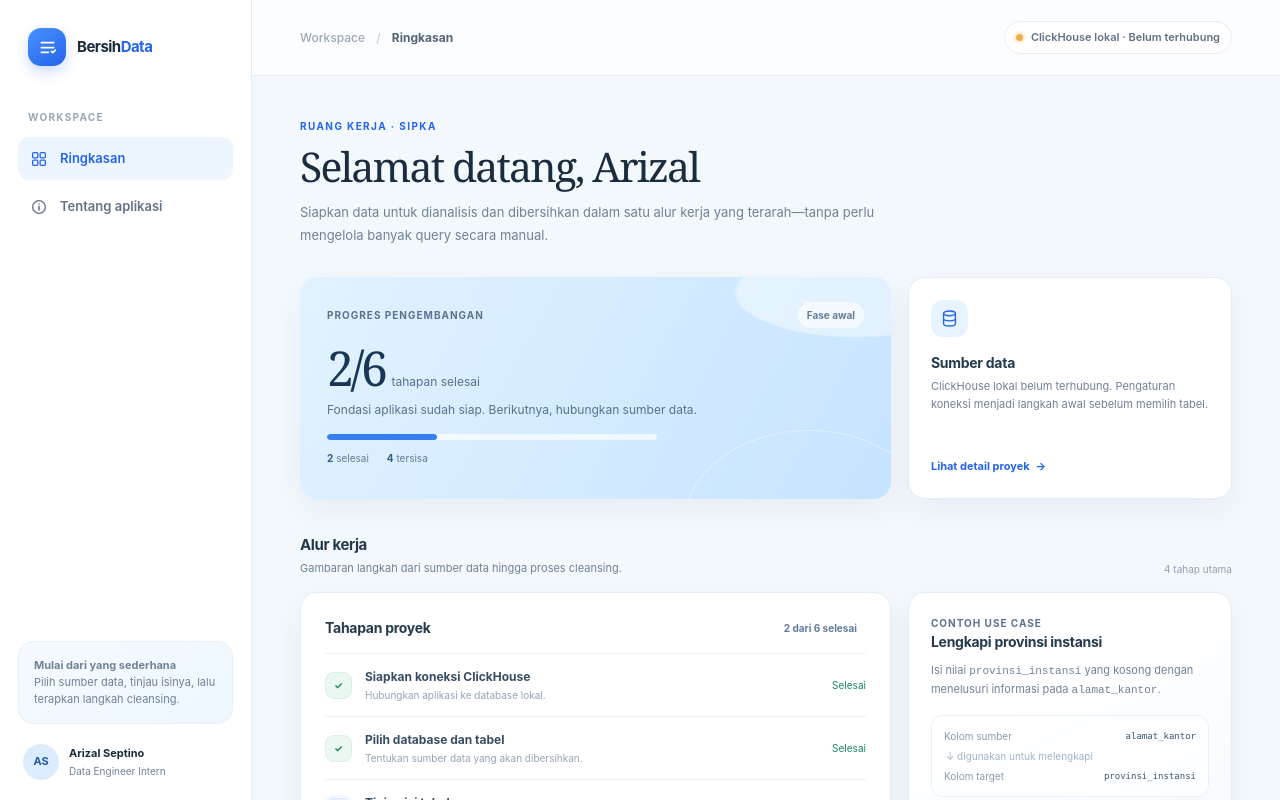
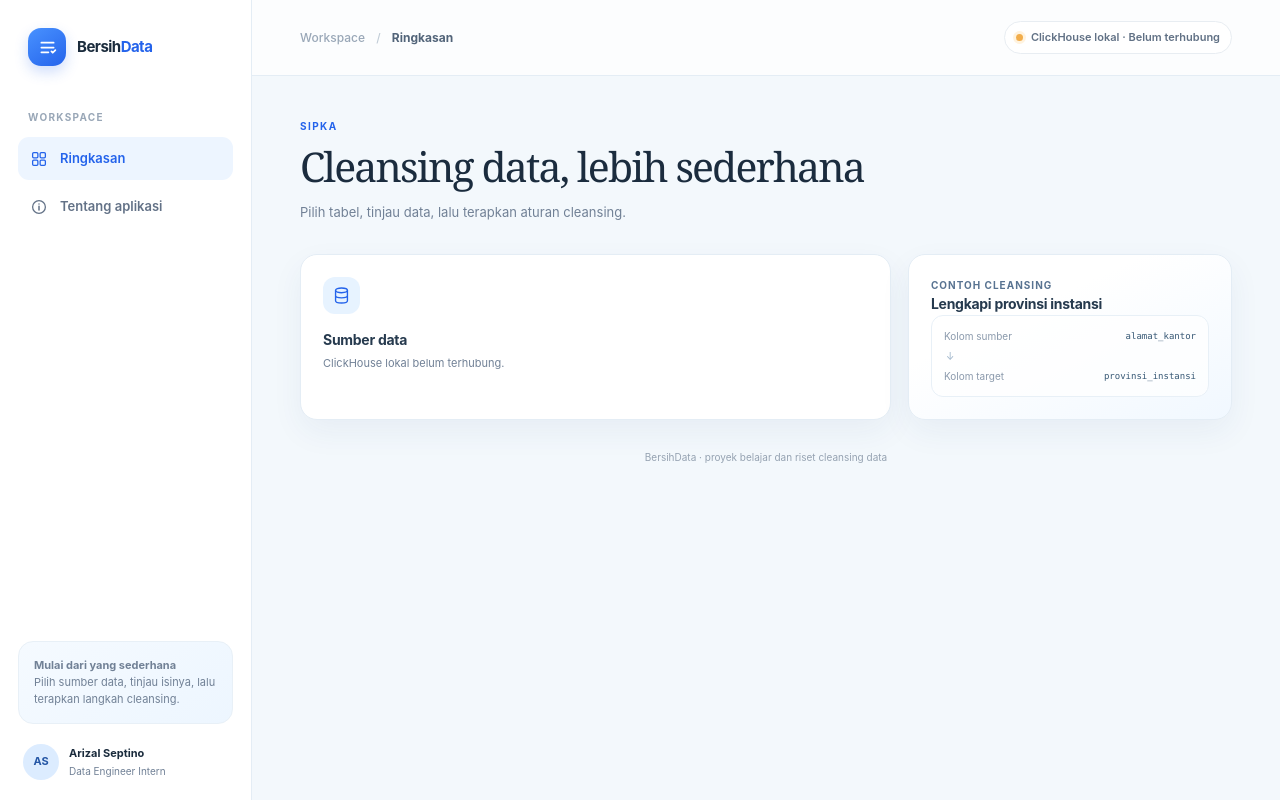
Before and after one commit to arizalseptino/cleansing-app, a Nuxt app: page / in a window 1280 px wide. Shown: the top 800 px of the page. Built offline with nearby package versions, Linux system fonts and the light colour scheme.

Commit message:
frontend update

```diff
--- a/app/assets/css/main.css
+++ b/app/assets/css/main.css
@@ -1,14 +1,12 @@
 :root {
   color-scheme: light;
   --warna-utama: #2463eb;
-  --warna-utama-gelap: #1649b8;
   --warna-teks: #1a2b3c;
   --warna-redup: #718196;
   --warna-latar: #f3f8fc;
   --warna-kartu: #ffffff;
   --warna-garis: #e4edf5;
   --warna-biru-muda: #e7f3ff;
-  --warna-hijau: #17895e;
   --bayangan-kartu: 0 12px 32px rgb(34 72 112 / 6%);
 }
 
@@ -290,37 +288,6 @@ a {
   box-shadow: var(--bayangan-kartu);
 }
 
-.progress-card {
-  position: relative;
-  overflow: hidden;
-  min-height: 222px;
-  padding: 25px 27px;
-  border: 0;
-  background:
-    radial-gradient(ellipse at 94% 7%, rgb(255 255 255 / 45%) 0 15%, transparent 15.5%),
-    linear-gradient(118deg, #e2f2ff 0%, #d2eaff 58%, #c6e3ff 100%);
-}
-
-.progress-card::after {
-  position: absolute;
-  right: -44px;
-  bottom: -123px;
-  width: 250px;
-  height: 190px;
-  border: 1px solid rgb(255 255 255 / 38%);
-  border-radius: 50%;
-  content: '';
-}
-
-.progress-top,
-.card-heading,
-.stage-card-header {
-  display: flex;
-  align-items: center;
-  justify-content: space-between;
-  gap: 12px;
-}
-
 .eyebrow {
   margin: 0;
   color: #587391;
@@ -330,77 +297,8 @@ a {
   text-transform: uppercase;
 }
 
-.soft-badge {
-  display: inline-flex;
-  align-items: center;
-  gap: 6px;
-  padding: 5px 9px;
-  border-radius: 999px;
-  color: #627c97;
-  background: rgb(255 255 255 / 62%);
-  font-size: 10px;
-  font-weight: 650;
-  white-space: nowrap;
-}
-
-.progress-number {
-  display: flex;
-  align-items: baseline;
-  gap: 7px;
-  margin-top: 16px;
-}
-
-.progress-number strong {
-  color: #193755;
-  font-family: Georgia, 'Times New Roman', serif;
-  font-size: 48px;
-  font-weight: 500;
-  letter-spacing: -0.07em;
-  line-height: 1;
-}
-
-.progress-number span {
-  color: #57728e;
-  font-size: 12px;
-}
-
-.progress-copy {
-  margin: 8px 0 15px;
-  color: #59728c;
-  font-size: 12px;
-}
-
-.progress-track {
-  width: min(330px, 78%);
-  height: 6px;
-  overflow: hidden;
-  border-radius: 99px;
-  background: rgb(255 255 255 / 68%);
-}
-
-.progress-track span {
-  display: block;
-  width: 33.333%;
-  height: 100%;
-  border-radius: inherit;
-  background: #367ff1;
-}
-
-.progress-foot {
-  display: flex;
-  gap: 18px;
-  margin-top: 10px;
-  color: #617b95;
-  font-size: 10px;
-}
-
-.progress-foot strong {
-  color: #315a83;
-}
-
 .connection-card {
   display: flex;
-  min-height: 222px;
   flex-direction: column;
   justify-content: space-between;
   padding: 22px;
@@ -437,128 +335,6 @@ a {
   line-height: 1.6;
 }
 
-.text-link {
-  display: inline-flex;
-  width: fit-content;
-  align-items: center;
-  gap: 6px;
-  margin-top: 13px;
-  color: var(--warna-utama);
-  font-size: 11px;
-  font-weight: 700;
-  text-decoration: none;
-}
-
-.text-link:hover {
-  color: var(--warna-utama-gelap);
-}
-
-.section-heading {
-  display: flex;
-  align-items: end;
-  justify-content: space-between;
-  gap: 16px;
-  margin: 34px 0 15px;
-}
-
-.section-heading h2 {
-  margin: 0;
-  color: #25384b;
-  font-size: 15px;
-  font-weight: 720;
-  letter-spacing: -0.025em;
-}
-
-.section-heading p {
-  margin: 3px 0 0;
-  color: var(--warna-redup);
-  font-size: 11px;
-}
-
-.section-caption {
-  color: #91a0b0;
-  font-size: 10px;
-}
-
-.stage-card {
-  padding: 22px 24px 12px;
-}
-
-.stage-card-header {
-  padding-bottom: 12px;
-}
-
-.stage-card-header .card-title {
-  margin: 0;
-}
-
-.stage-list {
-  display: grid;
-}
-
-.stage-row {
-  display: grid;
-  grid-template-columns: 28px minmax(0, 1fr) auto;
-  align-items: center;
-  gap: 12px;
-  min-height: 63px;
-  border-top: 1px solid #edf2f6;
-}
-
-.stage-marker {
-  display: grid;
-  width: 27px;
-  height: 27px;
-  place-items: center;
-  border: 1px solid #e0e8f0;
-  border-radius: 9px;
-  color: #95a4b4;
-  background: #f8fafc;
-  font-size: 10px;
-  font-weight: 700;
-}
-
-.stage-row.done .stage-marker {
-  border-color: #d8f0e5;
-  color: var(--warna-hijau);
-  background: #eaf8f1;
-}
-
-.stage-row.active .stage-marker {
-  border-color: #d9e8ff;
-  color: var(--warna-utama);
-  background: #edf5ff;
-  box-shadow: 0 0 0 3px #f4f8ff;
-}
-
-.stage-name {
-  margin: 0;
-  color: #394d62;
-  font-size: 12px;
-  font-weight: 650;
-}
-
-.stage-detail {
-  margin: 1px 0 0;
-  color: #96a3b2;
-  font-size: 10px;
-}
-
-.stage-status {
-  color: #96a3b2;
-  font-size: 10px;
-  white-space: nowrap;
-}
-
-.stage-row.done .stage-status {
-  color: var(--warna-hijau);
-}
-
-.stage-row.active .stage-status {
-  color: var(--warna-utama);
-  font-weight: 700;
-}
-
 .experiment-card {
   position: relative;
   overflow: hidden;
@@ -568,13 +344,6 @@ a {
 
 .experiment-card .card-title {
   margin: 0;
-}
-
-.experiment-description {
-  margin: 7px 0 16px;
-  color: var(--warna-redup);
-  font-size: 11px;
-  line-height: 1.65;
 }
 
 .transform-flow {
@@ -761,10 +530,6 @@ a {
     margin-top: 23px;
   }
 
-  .progress-card {
-    min-height: 205px;
-  }
-
   .connection-card {
     min-height: 0;
   }
@@ -773,9 +538,6 @@ a {
     margin-top: 11px;
   }
 
-  .section-heading {
-    margin-top: 27px;
-  }
 }
 
 @media (max-width: 420px) {
@@ -806,22 +568,4 @@ a {
     padding: 19px;
   }
 
-  .progress-card {
-    padding: 22px;
-  }
-
-  .stage-card {
-    padding-right: 15px;
-    padding-left: 15px;
-  }
-
-  .stage-row {
-    grid-template-columns: 27px minmax(0, 1fr);
-    gap: 9px;
-  }
-
-  .stage-status {
-    grid-column: 2;
-    margin-top: -14px;
-  }
 }
--- a/app/pages/index.vue
+++ b/app/pages/index.vue
@@ -1,47 +1,10 @@
-<script setup lang="ts">
-const tahapan = [
-  { nomor: '01', nama: 'Siapkan koneksi ClickHouse', detail: 'Hubungkan aplikasi ke database lokal.', status: 'Selesai', kelas: 'done' },
-  { nomor: '02', nama: 'Pilih database dan tabel', detail: 'Tentukan sumber data yang akan dibersihkan.', status: 'Selesai', kelas: 'done' },
-  { nomor: '03', nama: 'Tinjau isi tabel', detail: 'Periksa kolom dan data sebelum diproses.', status: 'Berikutnya', kelas: 'active' },
-  { nomor: '04', nama: 'Terapkan cleansing', detail: 'Pilih aturan dan tinjau hasil perubahan.', status: 'Akan datang', kelas: '' },
-]
-</script>
-
 <template>
   <div>
-    <p class="page-kicker">Ruang kerja · SIPKA</p>
-    <h1 class="page-title">Selamat datang, Arizal</h1>
-    <p class="page-description">
-      Siapkan data untuk dianalisis dan dibersihkan dalam satu alur kerja yang terarah—tanpa perlu mengelola banyak query secara manual.
-    </p>
+    <p class="page-kicker">SIPKA</p>
+    <h1 class="page-title">Cleansing data, lebih sederhana</h1>
+    <p class="page-description">Pilih tabel, tinjau data, lalu terapkan aturan cleansing.</p>
 
-    <section class="dashboard-grid" aria-label="Ringkasan proyek">
-      <div class="kartu progress-card">
-        <div class="progress-top">
-          <p class="eyebrow">Progres pengembangan</p>
-          <span class="soft-badge">Fase awal</span>
-        </div>
-        <div class="progress-number">
-          <strong>2/6</strong>
-          <span>tahapan selesai</span>
-        </div>
-        <p class="progress-copy">Fondasi aplikasi sudah siap. Berikutnya, hubungkan sumber data.</p>
-        <div
-          class="progress-track"
-          role="progressbar"
-          aria-label="Progres pengembangan"
-          aria-valuemin="0"
-          aria-valuemax="6"
-          aria-valuenow="2"
-        >
-          <span />
-        </div>
-        <div class="progress-foot">
-          <span><strong>2</strong> selesai</span>
-          <span><strong>4</strong> tersisa</span>
-        </div>
-      </div>
-
+    <section class="dashboard-grid" aria-label="Sumber data dan contoh cleansing">
       <article class="kartu connection-card">
         <div>
           <div class="card-icon" aria-hidden="true">
@@ -51,59 +14,24 @@ const tahapan = [
             </svg>
           </div>
           <h2>Sumber data</h2>
-          <p>ClickHouse lokal belum terhubung. Pengaturan koneksi menjadi langkah awal sebelum memilih tabel.</p>
+          <p>ClickHouse lokal belum terhubung.</p>
         </div>
-        <NuxtLink class="text-link" to="/tentang">
-          Lihat detail proyek
-          <span aria-hidden="true">→</span>
-        </NuxtLink>
       </article>
-    </section>
-
-    <div class="section-heading">
-      <div>
-        <h2>Alur kerja</h2>
-        <p>Gambaran langkah dari sumber data hingga proses cleansing.</p>
-      </div>
-      <span class="section-caption">4 tahap utama</span>
-    </div>
-
-    <section class="dashboard-grid" style="margin-top: 0" aria-label="Tahapan alur kerja dan contoh cleansing">
-      <div class="kartu stage-card">
-        <div class="stage-card-header">
-          <h3 class="card-title">Tahapan proyek</h3>
-          <span class="soft-badge">2 dari 6 selesai</span>
-        </div>
-        <div class="stage-list">
-          <div v-for="t in tahapan" :key="t.nomor" class="stage-row" :class="t.kelas">
-            <span class="stage-marker" aria-hidden="true">{{ t.kelas === 'done' ? '✓' : t.nomor }}</span>
-            <div>
-              <p class="stage-name">{{ t.nama }}</p>
-              <p class="stage-detail">{{ t.detail }}</p>
-            </div>
-            <span class="stage-status">{{ t.status }}</span>
-          </div>
-        </div>
-      </div>
 
       <article class="kartu experiment-card">
-        <p class="eyebrow">Contoh use case</p>
-        <h3 class="card-title">Lengkapi provinsi instansi</h3>
-        <p class="experiment-description">
-          Isi nilai <code>provinsi_instansi</code> yang kosong dengan menelusuri informasi pada <code>alamat_kantor</code>.
-        </p>
-        <div class="transform-flow" aria-label="Contoh data yang akan dibersihkan">
+        <p class="eyebrow">Contoh cleansing</p>
+        <h2 class="card-title">Lengkapi provinsi instansi</h2>
+        <div class="transform-flow" aria-label="Contoh data cleansing">
           <div class="transform-field">
             <span>Kolom sumber</span>
             <code>alamat_kantor</code>
           </div>
-          <div class="transform-arrow" aria-hidden="true">↓ digunakan untuk melengkapi</div>
+          <div class="transform-arrow" aria-hidden="true">↓</div>
           <div class="transform-field">
             <span>Kolom target</span>
             <code>provinsi_instansi</code>
           </div>
         </div>
-        <span class="soft-badge" style="margin-top: 13px">Rencana cleansing</span>
       </article>
     </section>
   </div>
```
